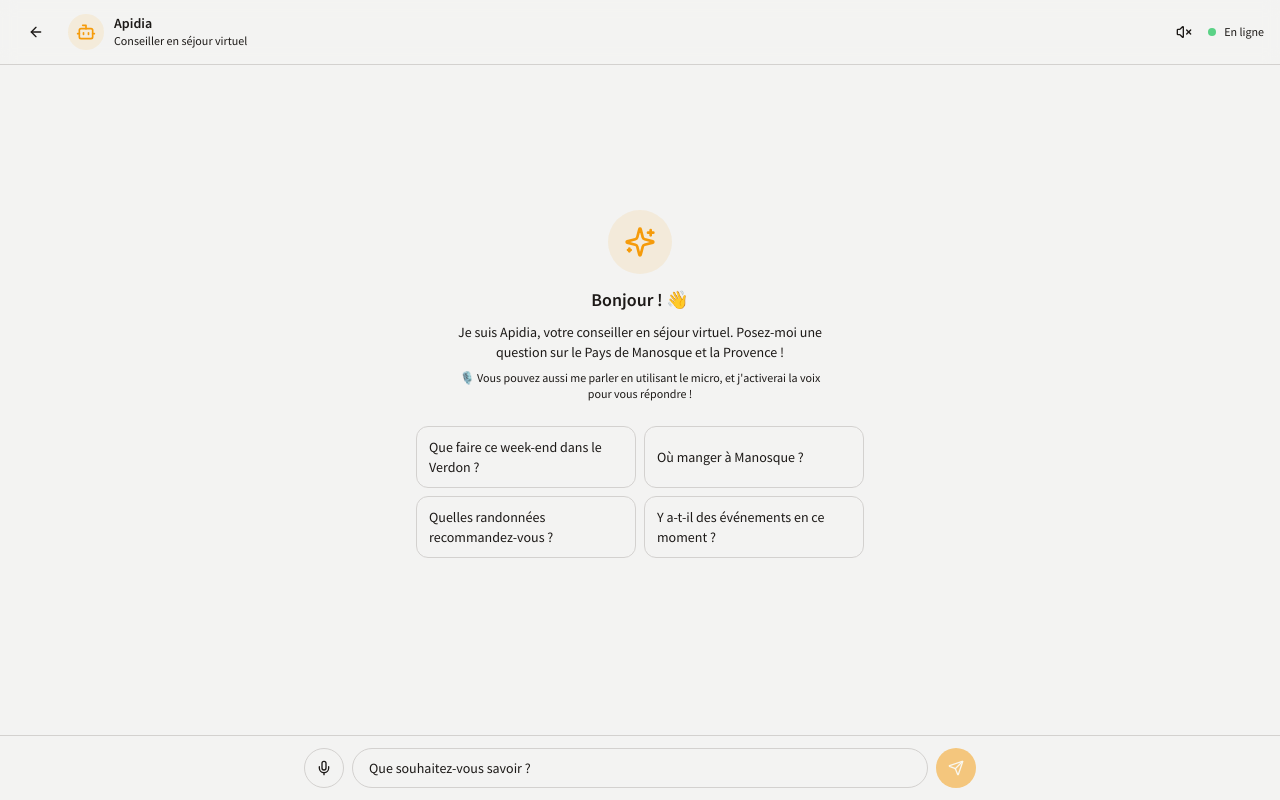
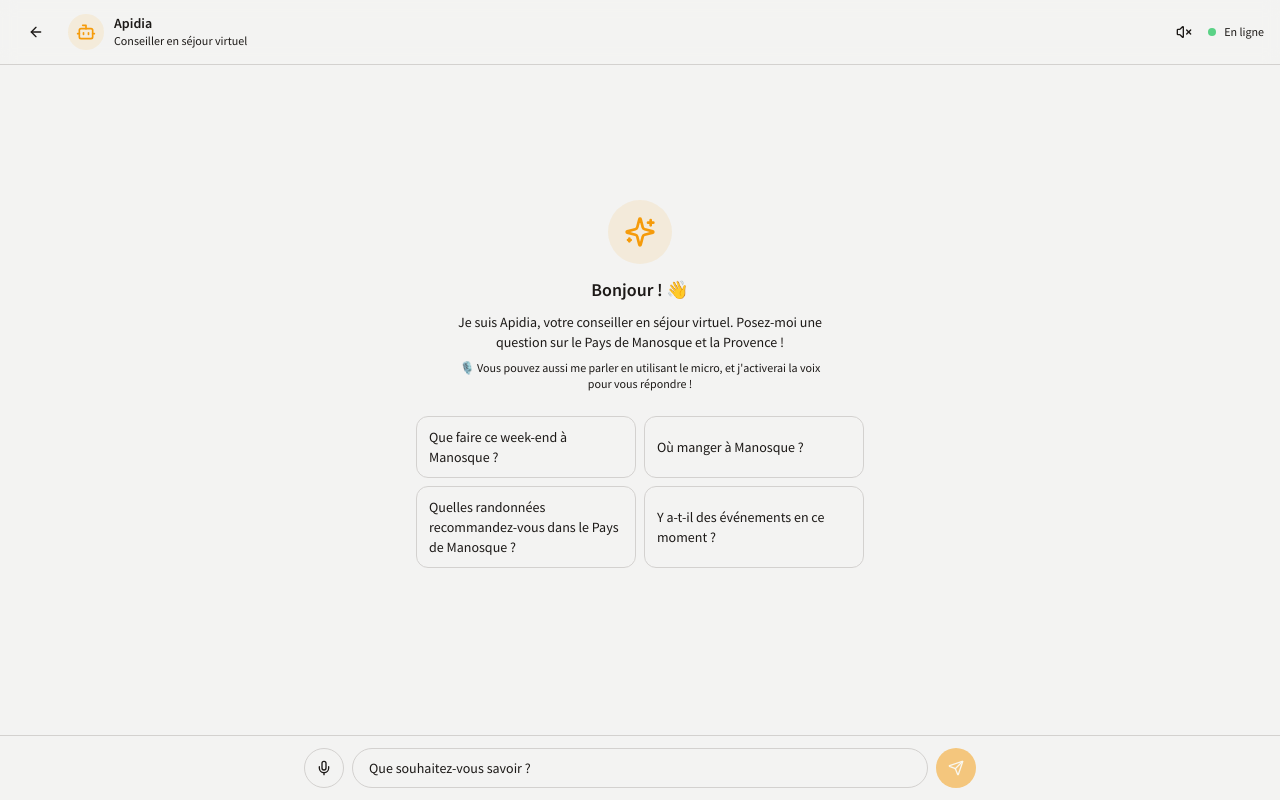
Before and after one commit to exosuppra/apidia, a React (Vite) app: page /apidia in a window 1280 px wide. Built offline with nearby package versions, Linux system fonts and the light colour scheme; a web font is replaced by a local one.

Commit message:
Restrict Verdon mention

```diff
--- a/src/pages/ApidiaChat.tsx
+++ b/src/pages/ApidiaChat.tsx
@@ -10,9 +10,9 @@ import { useSpeechRecognition, useSpeechSynthesis } from "@/hooks/useSpeech";
 type Msg = { role: "user" | "assistant"; content: string; fichesPreview?: FichePreview[] };
 
 const SUGGESTIONS = [
-  "Que faire ce week-end dans le Verdon ?",
+  "Que faire ce week-end à Manosque ?",
   "Où manger à Manosque ?",
-  "Quelles randonnées recommandez-vous ?",
+  "Quelles randonnées recommandez-vous dans le Pays de Manosque ?",
   "Y a-t-il des événements en ce moment ?",
 ];
 
@@ -153,7 +153,7 @@ export default function ApidiaChat() {
 
   return (
     <>
-      <Seo title="Apidia - Conseiller en séjour" description="Votre conseiller en séjour virtuel pour le Verdon et la Provence" />
+      <Seo title="Apidia - Conseiller en séjour" description="Votre conseiller en séjour virtuel pour le Pays de Manosque et la Provence" />
       <div className="h-[100dvh] bg-background flex flex-col">
         {/* Header */}
         <div className="border-b bg-background/95 backdrop-blur supports-[backdrop-filter]:bg-background/60 px-4 py-3 flex items-center gap-3 shrink-0">
```
